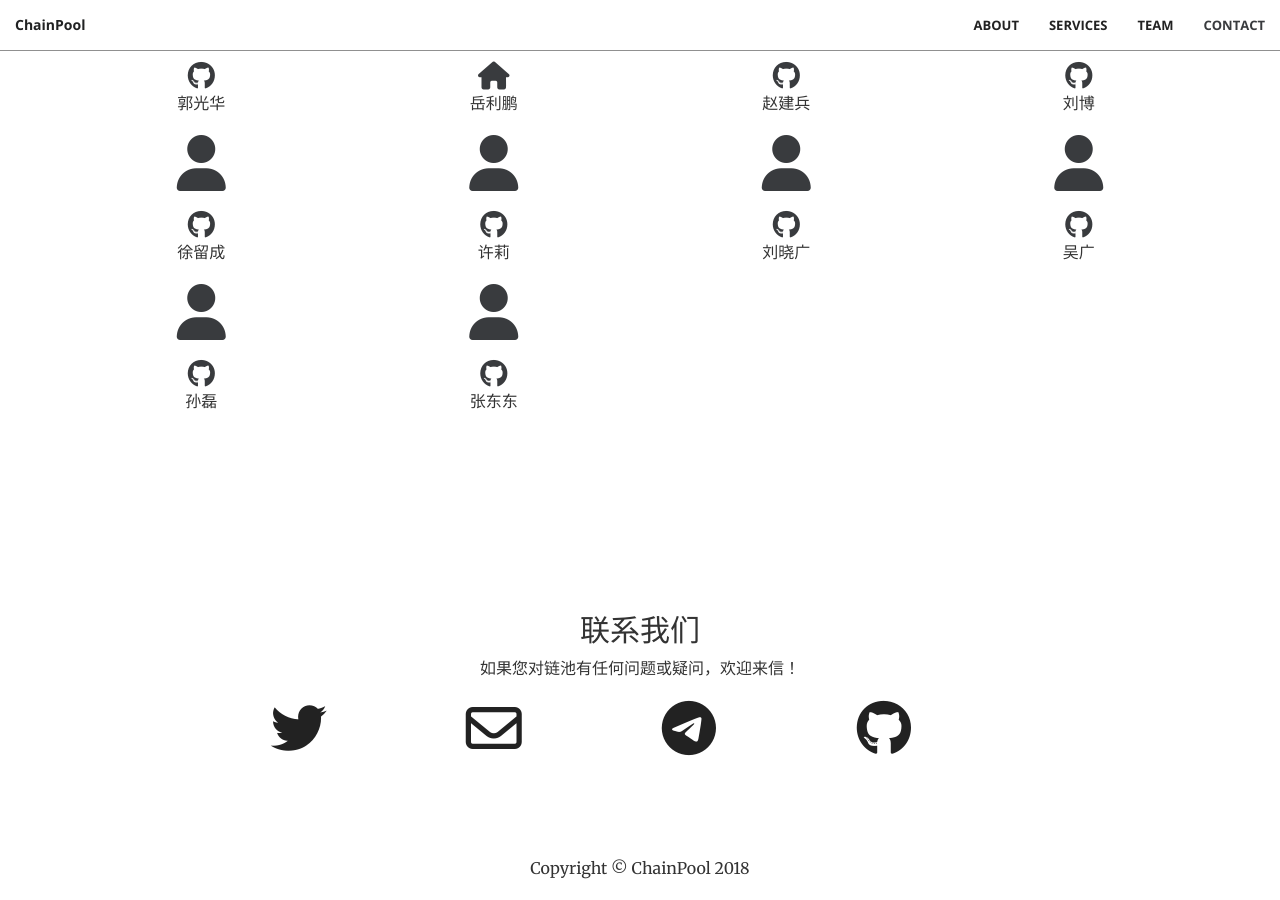
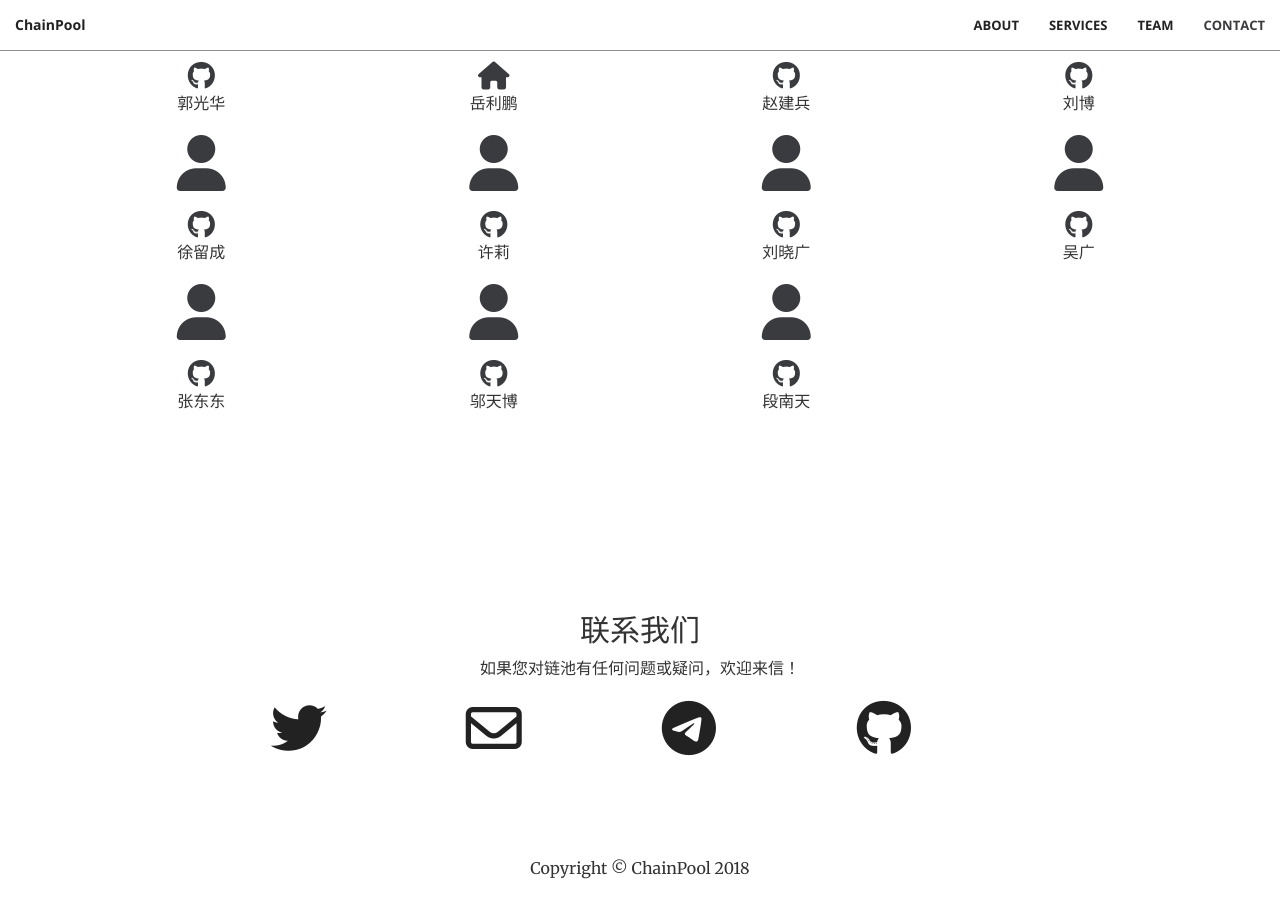
Before and after one commit to chainpool/chainpool.github.io, a Jekyll site: the page built from index.html, in a window 1280 px wide and 900 px high, scrolled down 2052 px. Built offline with Jekyll 4.4.1, drawn with Linux system fonts in a browser that asks for light colours; nearby versions of some CDN libraries; comment, search, counter and statistics services are not loaded.

Commit message:
add team

```diff
--- a/_includes/team.html
+++ b/_includes/team.html
@@ -102,10 +102,10 @@
                     <i class="fa fa-4x fa-user wow bounceIn text-primary" data-wow-delay=".3s"></i>
                 </div>
                 <div class="service-box">
-                    <a href="https://github.com/jerry-sl">
+                    <a href="https://github.com/zhang-dong-dong">
                     <i class="fa fa-2x fa-github wow bounceIn text-primary" data-wow-delay=".3s"></i>
                     </a>
-                    <p>孙磊</p>
+                    <p>张东东</p>
                 </div>
             </div>
             <div class="col-lg-3 col-md-3 text-center">
@@ -113,10 +113,21 @@
                     <i class="fa fa-4x fa-user wow bounceIn text-primary" data-wow-delay=".3s"></i>
                 </div>
                 <div class="service-box">
-                    <a href="https://github.com/zhang-dong-dong">
+                    <a href="https://github.com/coOps5566">
                     <i class="fa fa-2x fa-github wow bounceIn text-primary" data-wow-delay=".3s"></i>
                     </a>
-                    <p>张东东</p>
+                    <p>邬天博</p>
+                </div>
+            </div>
+            <div class="col-lg-3 col-md-3 text-center">
+                <div class="service-box">
+                    <i class="fa fa-4x fa-user wow bounceIn text-primary" data-wow-delay=".3s"></i>
+                </div>
+                <div class="service-box">
+                    <a href="https://github.com/aniiantt">
+                    <i class="fa fa-2x fa-github wow bounceIn text-primary" data-wow-delay=".3s"></i>
+                    </a>
+                    <p>段南天</p>
                 </div>
             </div>
         </div>
```
